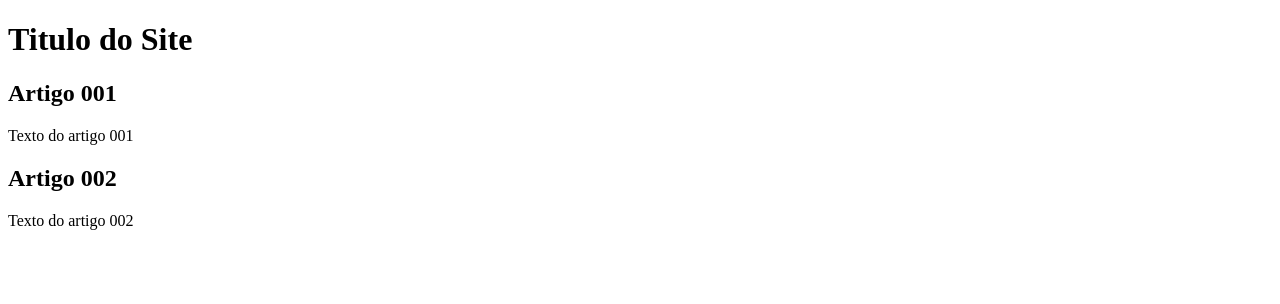
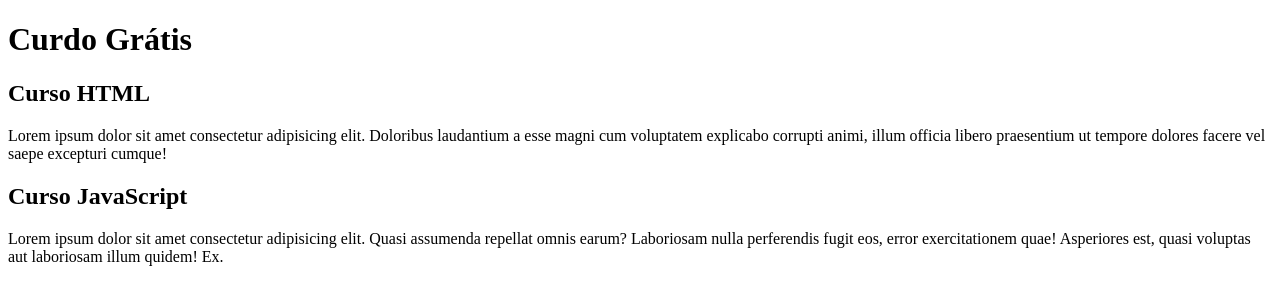
Before and after one commit to MarcoMilk/projeto-site, a plain HTML site: page index.html in a window 1280 px wide. Drawn offline with Linux system fonts and the light colour scheme.

Commit message:
comecei a escrever o conteudo

```diff
--- a/index.html
+++ b/index.html
@@ -8,14 +8,14 @@
 <body>
     <main>
         <header>
-            <h1>Titulo do Site</h1>
+            <h1>Curdo Grátis</h1>
             <article>
-                <h2>Artigo 001</h2>
-                <p>Texto do artigo 001</p>
+                <h2>Curso HTML</h2>
+                <p>Lorem ipsum dolor sit amet consectetur adipisicing elit. Doloribus laudantium a esse magni cum voluptatem explicabo corrupti animi, illum officia libero praesentium ut tempore dolores facere vel saepe excepturi cumque!</p>
             </article>
             <article>
-                <h2>Artigo 002</h2>
-                <p>Texto do artigo 002</p>
+                <h2>Curso JavaScript</h2>
+                <p>Lorem ipsum dolor sit amet consectetur adipisicing elit. Quasi assumenda repellat omnis earum? Laboriosam nulla perferendis fugit eos, error exercitationem quae! Asperiores est, quasi voluptas aut laboriosam illum quidem! Ex.</p>
             </article>
         </header>
     </main>
```
